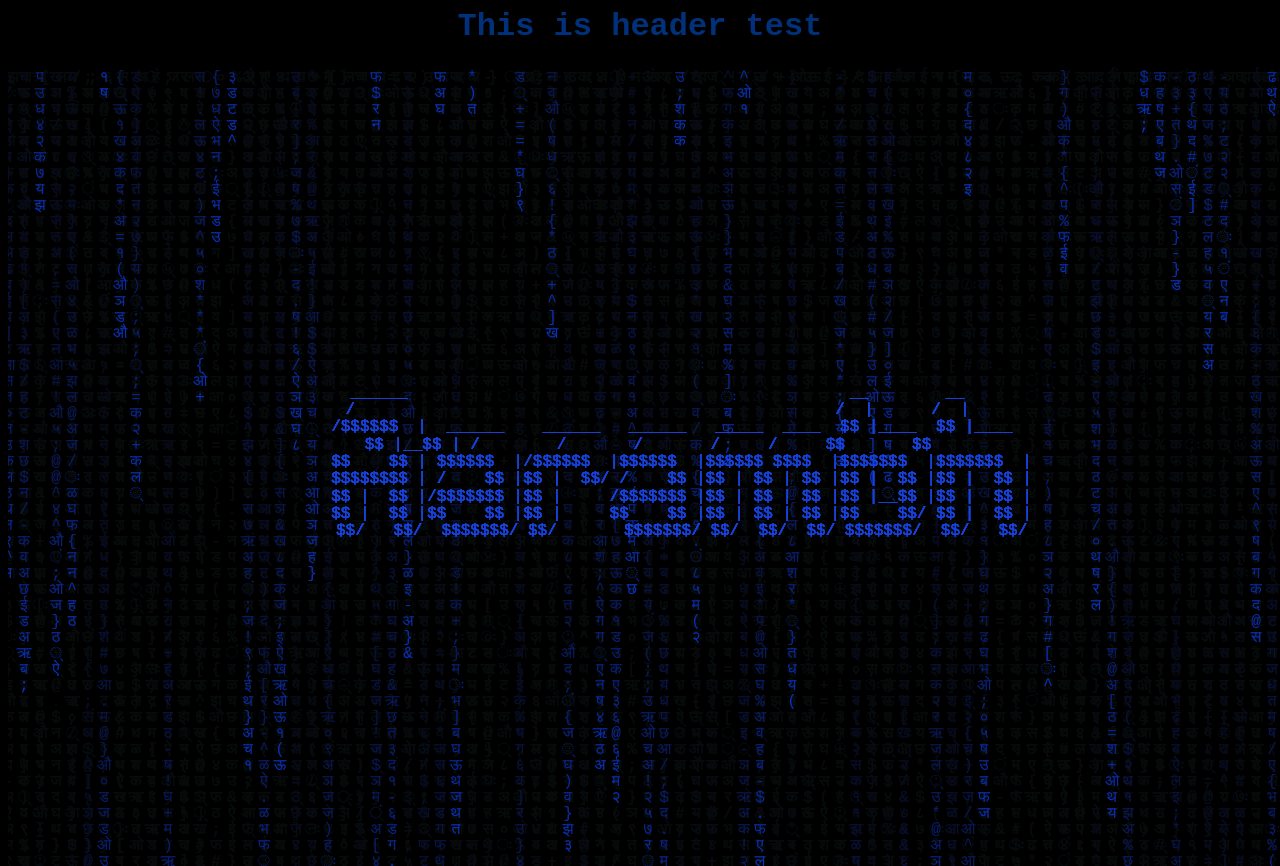
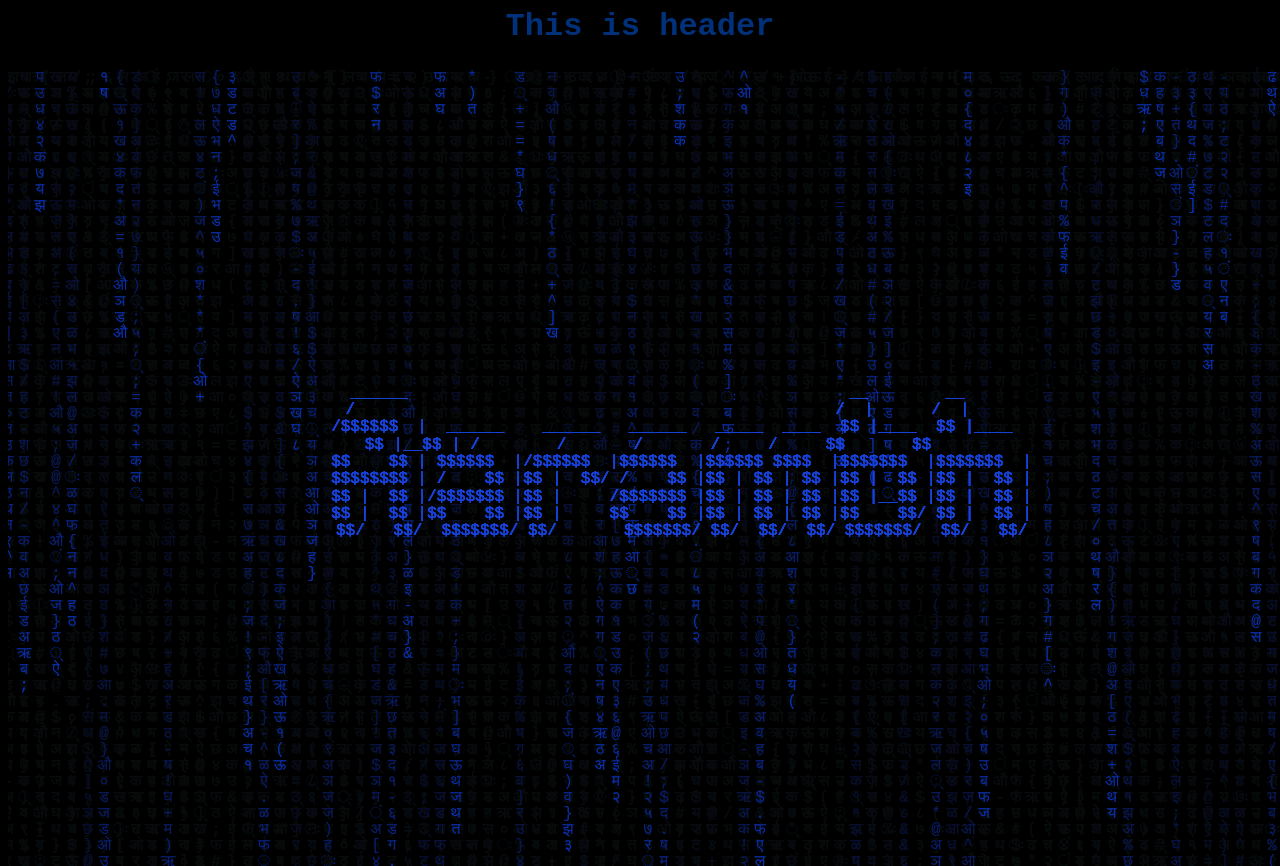
Before and after one commit to Prateek64X/Aarambh-Club-Website, a plain HTML site: page index.html in a window 1280 px wide. Drawn offline with Linux system fonts and the light colour scheme.

Commit message:
Update index.html

```diff
--- a/index.html
+++ b/index.html
@@ -7,7 +7,7 @@
     <script src="./js/script.js"></script>
 </head>
 <body>
-    <div id="Header"><h1>This is header test</h1></div>
+    <div id="Header"><h1>This is header</h1></div>
     <div id="background-animation">
         <script type="text/javascript">
             backgroundAnimation();
```
